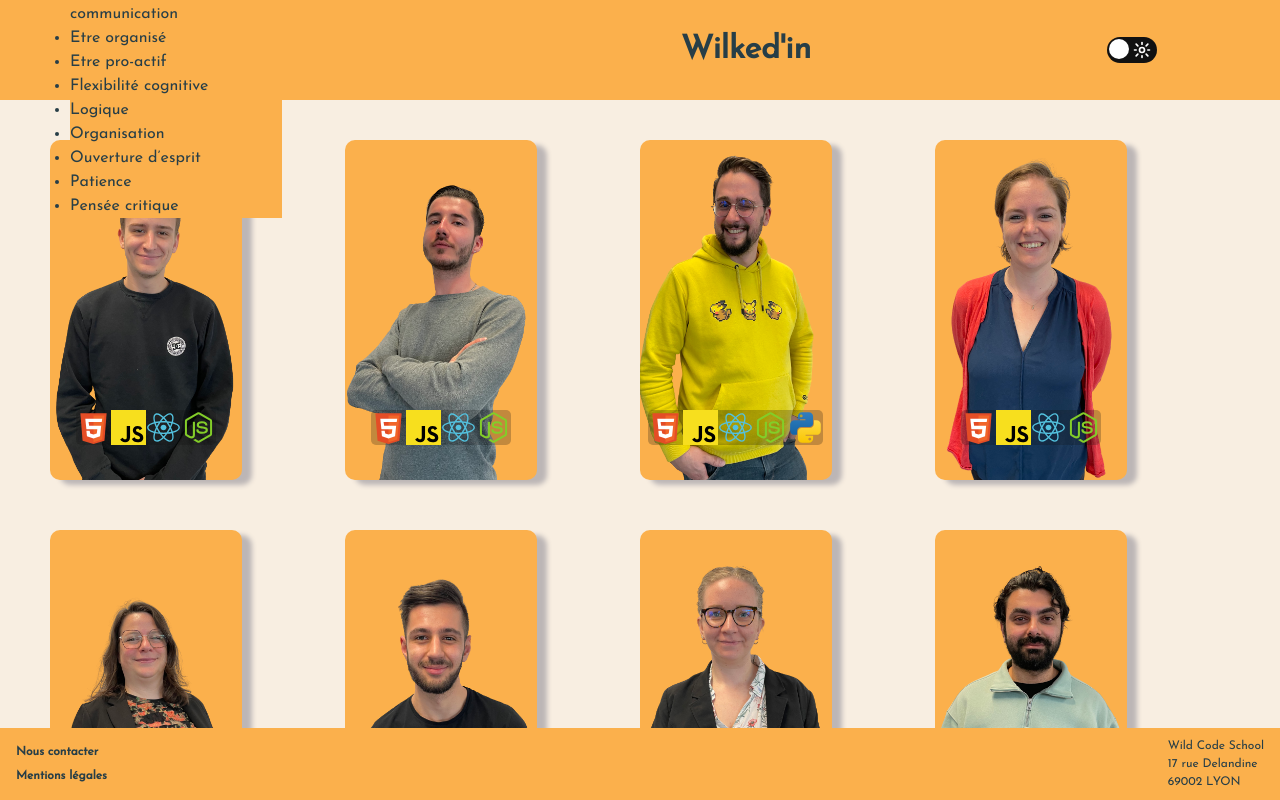
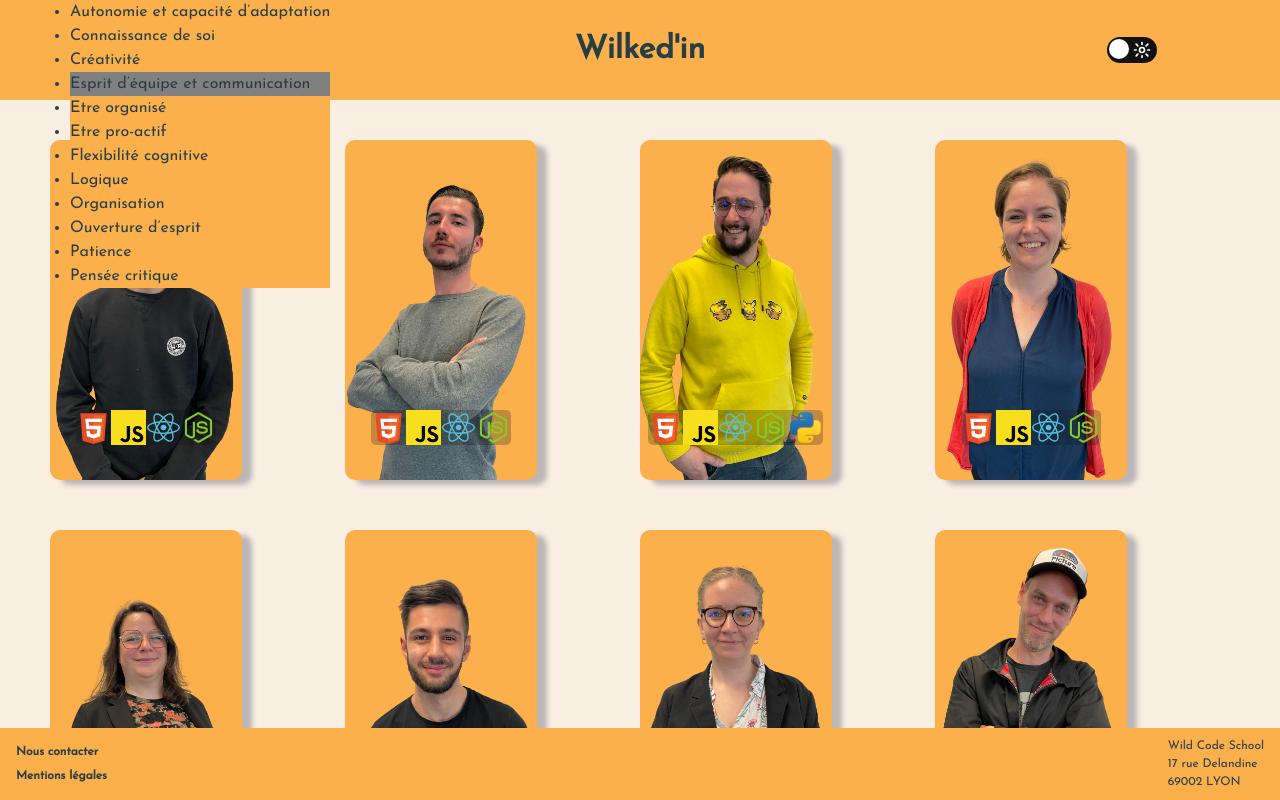
Before and after one commit to WildCodeSchool/2023-02-JS-FT-Lyon-P1-WeWildin, a plain HTML site: page index.html in a window 1280 px wide. Both pictures are taken after a click on the item "Esprit d’équipe et communication". Shown: the top 800 px of the page. Drawn offline with Linux system fonts and the light colour scheme.

Commit message:
menu filtre des soft skills créé et fonctionnel => en attente de pouvoir l'intégrer au menu

```diff
--- a/css/style.css
+++ b/css/style.css
@@ -91,6 +91,16 @@ header {
   left: 2px;
   border-radius: 50%;
   transition: transform 0.2s linear;
+}
+
+.menu {
+  position: absolute;
+  top: 0;
+}
+
+.selected {
+  background-color: grey;
+  ;
 }
 
 /*target the ball inside button*/
--- a/js/script.js
+++ b/js/script.js
@@ -228,6 +228,17 @@ const teodor = {
 // Array contenant tous les objets des wilders, classés par ordre alphabétique.
 const wilders = [lilian, marco, françois, lucie, aurelie, anthony, vanessa, marcelo, guillaume, jawad, vivian, yann, pierre, teodor];
 
+for (let wilder of wilders) {
+    wilder.identifier = wilder.firstName + wilder.lastName;
+};
+
+let tempWildersArray = [];
+function refillTempArray() {
+    for (let wilder of wilders) {
+        tempWildersArray.push(wilder.identifier);
+    };
+}
+refillTempArray();
 
 let trombinoscope = document.getElementById("trombinoscope");
 
@@ -242,7 +253,12 @@ let activeProfile = false;
 
 //Cette boucle crée dynamiquement toutes les div des wilders au chargement de la page.
 
+function generateWilders() {
+    // console.log("generating wildcards for : " + tempWildersArray);
     for (let wilder of wilders) {
+        if (tempWildersArray.includes(wilder.identifier)) {
+            // console.log("generating wildcards for : " + wilder.identifier);
+            // console.log("wilder is in tempArray " + tempWildersArray.includes(wilder.identifier))
 
             let newWilder = document.createElement("div");
             newWilder.classList.add('wilderCard');
@@ -492,8 +508,11 @@ for (let wilder of wilders) {
                     socialIcons.appendChild(mailIcon);
                 }
             }
+        }
 
     }
+}
+generateWilders();
 
 
 /* DARK MODE */
@@ -517,9 +536,10 @@ for (let wilder of wilders) {
 softSkillsGlobalArray.sort();
 
 
+
 let menu = document.querySelector(".softSkillsFilter");
-let softSkillsFilterArray = [];
-let filteredWilders = [];
+
+let filteredSoftSkills = [];
 
 for (let i = 0; i < softSkillsGlobalArray.length; i++) {
     let newSoftSkill = document.createElement("li");
@@ -528,29 +548,48 @@ for (let i = 0; i < softSkillsGlobalArray.length; i++) {
     newSoftSkill.innerText = softSkillsGlobalArray[i];
     menu.appendChild(newSoftSkill);
 
-    // création d'un eventListener pour générer
+    // création d'un eventListener pour générer dynamiquement le trombi en fonction des soft skills sélectionnées.
 
     newSoftSkill.addEventListener("click", function () {
+        tempWildersArray = [];
+        let cardsToRemove = document.querySelectorAll(".wilderCard");
+        for (let i of cardsToRemove) {
+            i.remove();
+        };
         newSoftSkill.classList.toggle("selected");
+        console.log("tempArray before welection = " + tempWildersArray);
         if (newSoftSkill.classList.contains("selected") === true) {
-            console.log(newSoftSkill + " is selected")
+            filteredSoftSkills.push(softSkillsGlobalArray[i]);
+        } else {
+            let softSkillIndex = filteredSoftSkills.indexOf(softSkillsGlobalArray[i]);
+            filteredSoftSkills.splice(softSkillIndex, 1);
+        }
+        console.log(filteredSoftSkills);
+
         for (let wilder of wilders) {
-                console.log(wilder.firstName);
-                if (wilder.softSkills.includes(softSkillsGlobalArray[i]) === false) {
-                    console.log(wilder.softSkills.includes(softSkillsGlobalArray[i]));
-                    filteredWilders.push(wilder.firstName.toLowerCase())
+            let count = 0;
+            for (let softSkill in filteredSoftSkills) {
+                console.log("softSkill is : " + filteredSoftSkills[softSkill]);
+
+                if (wilder.softSkills.includes(filteredSoftSkills[softSkill])) {
+                    count++;
+                    console.log(wilder.identifier + " has " + filteredSoftSkills[softSkill]);
+                    console.log(tempWildersArray);
+                    console.log(wilder.identifier);
+                    console.log(wilder.identifier + " " + count);
                 }
-            }
-        } else {
-            console.log(newSoftSkill + " is not selected anymore")
-            for (let wilder of wilders) {
-                console.log(wilder.firstName);
-                if (wilder.softSkills.includes(softSkillsGlobalArray[i]) === true) {
-                    console.log(wilder.softSkills.includes(softSkillsGlobalArray[i]));
-                    let wilderIndex = filteredWilders.indexOf(wilder.firstName.toLowerCase());
-                    filteredWilders.splice(wilderIndex, 1);
+                console.log("count is = " + count);
+                console.log("filteredSoftSkills is  = " + filteredSoftSkills.length);
+                if (count === filteredSoftSkills.length) {
+                    tempWildersArray.push(wilder.identifier);
                 }
             }
         }
+        console.log("tempArray after selection = " + tempWildersArray);
+        if (filteredSoftSkills.length === 0) {
+            refillTempArray();
+            tempWildersArray.sort();
+        }
+        generateWilders();
     });
 }
```
Lines whose indentation alone changed are shown as unchanged.
